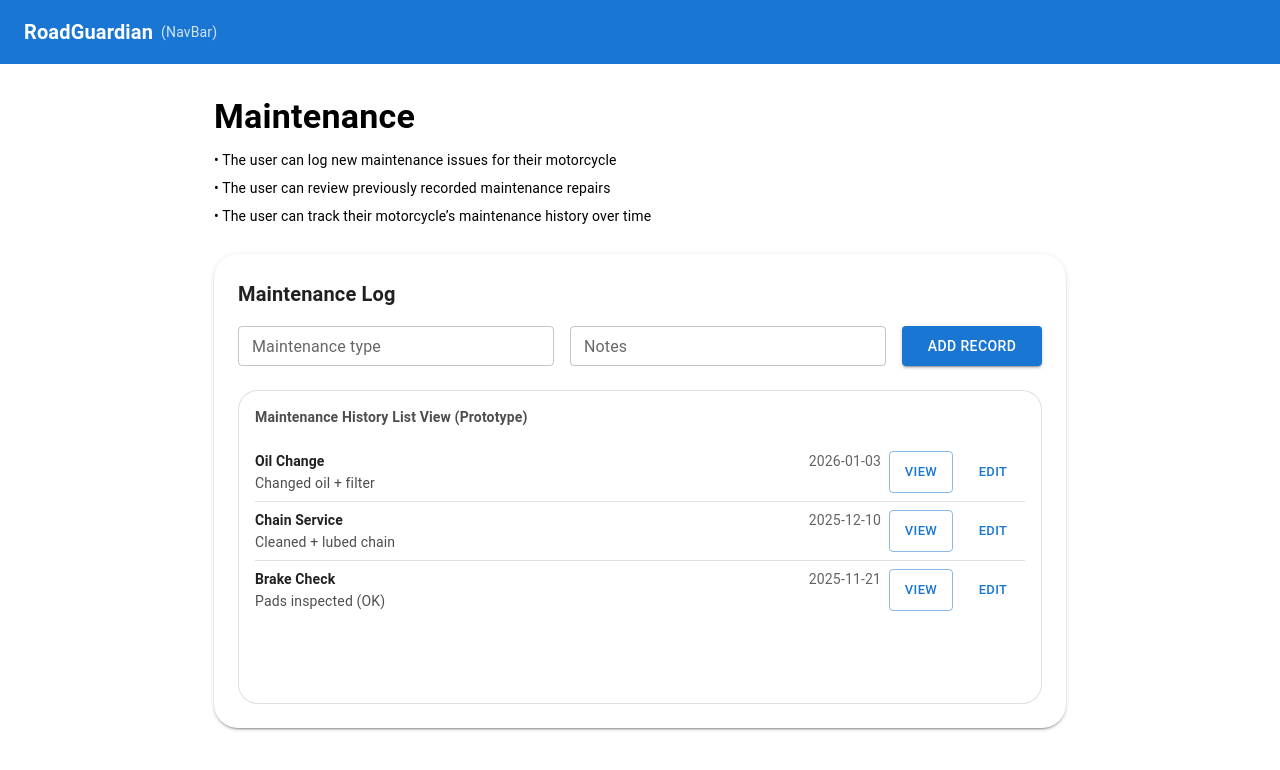
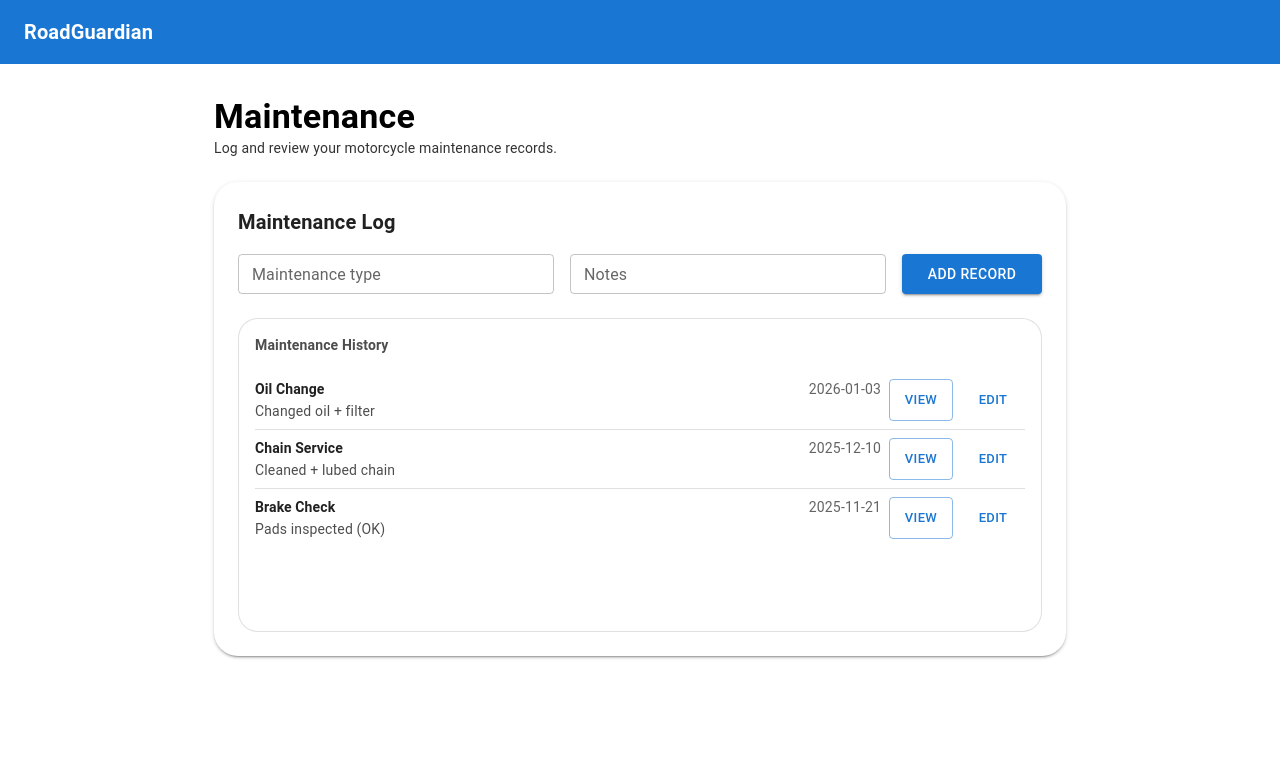
Before and after one commit to MatasZos/RoadGuardian, a Next.js app: page /maintenance in a window 1280 px wide. Shown: the top 770 px of the page. Built offline with nearby package versions, Linux system fonts and the light colour scheme.

Commit message:
Refactor maintenance page for improved readability
Updated comments and removed unused imports for clarity.

```diff
--- a/src/app/maintenance/page.js
+++ b/src/app/maintenance/page.js
@@ -7,9 +7,6 @@ import Container from "@mui/material/Container";
 import Box from "@mui/material/Box";
 import Paper from "@mui/material/Paper";
 import Stack from "@mui/material/Stack";
-import List from "@mui/material/List";
-import ListItem from "@mui/material/ListItem";
-import ListItemText from "@mui/material/ListItemText";
 import Divider from "@mui/material/Divider";
 import Button from "@mui/material/Button";
 import TextField from "@mui/material/TextField";
@@ -24,36 +21,24 @@ export default function MaintenancePage() {
 
   return (
     <Box sx={{ minHeight: "100vh", bgcolor: "background.default" }}>
-      {/* RoadGuardian (NavBar) */}
+      {/* RoadGuardian NavBar */}
       <AppBar position="static" elevation={0}>
         <Toolbar>
           <Typography variant="h6" sx={{ fontWeight: 700 }}>
             RoadGuardian
           </Typography>
-          <Typography variant="body2" sx={{ ml: 1, opacity: 0.8 }}>
-            (NavBar)
-          </Typography>
         </Toolbar>
       </AppBar>
 
       <Container maxWidth="md" sx={{ py: 4 }}>
-        {/* Maintenance description */}
+        {/* Page title */}
         <Box sx={{ mb: 3 }}>
-          <Typography variant="h4" sx={{ fontWeight: 700, mb: 1 }}>
+          <Typography variant="h4" sx={{ fontWeight: 700 }}>
             Maintenance
           </Typography>
-
-          <List dense sx={{ p: 0 }}>
-            <ListItem sx={{ py: 0, px: 0 }}>
-              <ListItemText primary="• The user can log new maintenance issues for their motorcycle" />
-            </ListItem>
-            <ListItem sx={{ py: 0, px: 0 }}>
-              <ListItemText primary="• The user can review previously recorded maintenance repairs" />
-            </ListItem>
-            <ListItem sx={{ py: 0, px: 0 }}>
-              <ListItemText primary="• The user can track their motorcycle’s maintenance history over time" />
-            </ListItem>
-          </List>
+          <Typography variant="body2" sx={{ opacity: 0.8 }}>
+            Log and review your motorcycle maintenance records.
+          </Typography>
         </Box>
 
         {/* Maintenance Log */}
@@ -62,7 +47,7 @@ export default function MaintenancePage() {
             Maintenance Log
           </Typography>
 
-          {/* Add record (prototype only) */}
+          {/* Add maintenance record */}
           <Stack
             direction={{ xs: "column", sm: "row" }}
             spacing={2}
@@ -85,16 +70,20 @@ export default function MaintenancePage() {
             </Button>
           </Stack>
 
-          {/* History list placeholder */}
+          {/* Maintenance History List */}
           <Paper
             variant="outlined"
-            sx={{ borderRadius: 5, p: 2, minHeight: 280 }}
+            sx={{
+              borderRadius: 5,
+              p: 2,
+              minHeight: 280,
+            }}
           >
             <Typography
               variant="body2"
               sx={{ fontWeight: 700, mb: 2, opacity: 0.8 }}
             >
-              Maintenance History List View (Prototype)
+              Maintenance History
             </Typography>
 
             {maintenanceHistory.map((item, idx) => (
```
